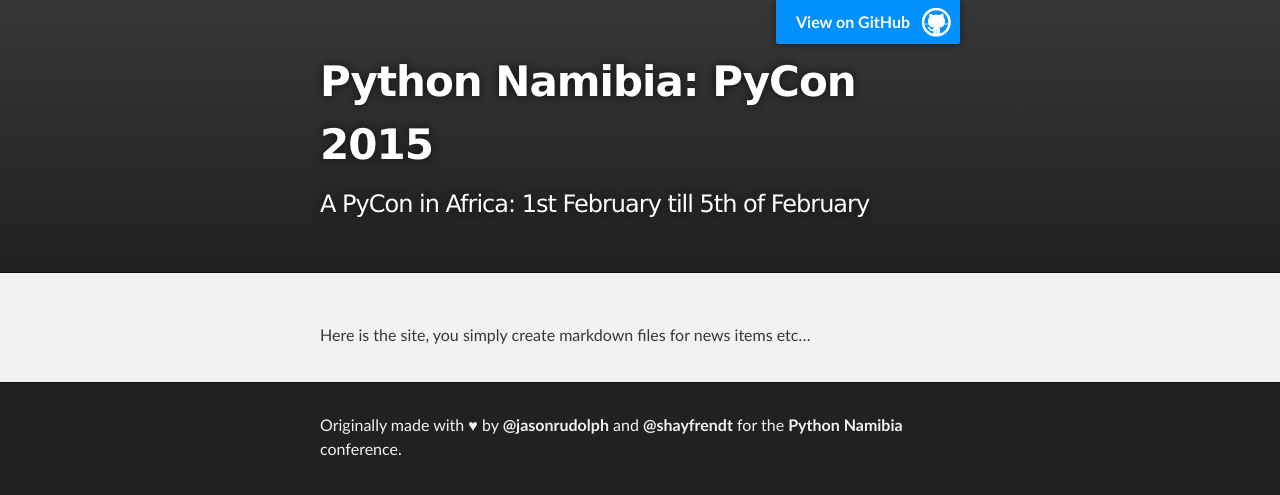
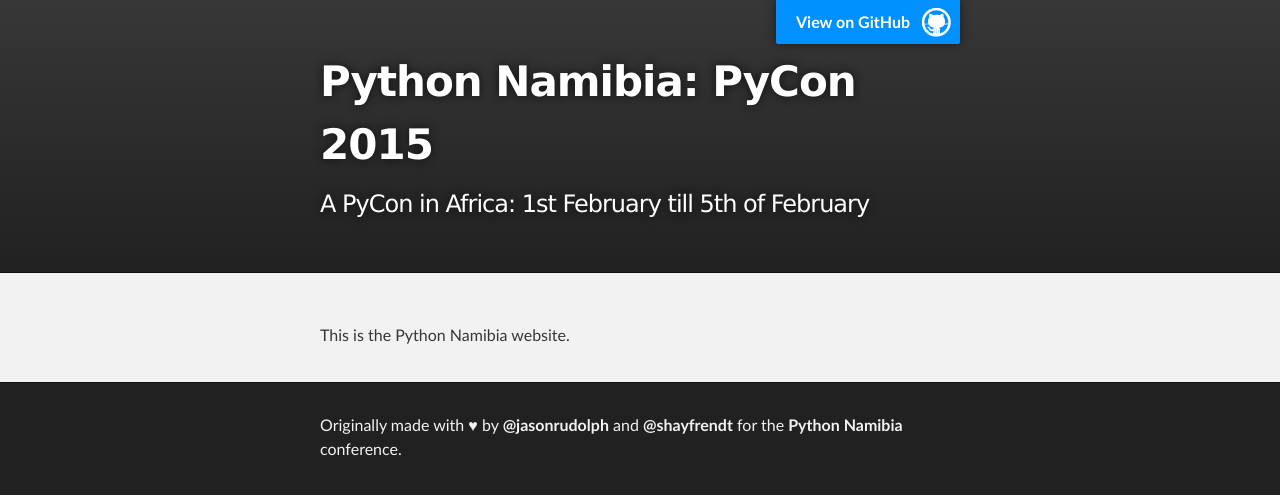
Before and after one commit to python-namibia/python-namibia.github.io-2016, a Jekyll site: the page built from _posts/2015-09-15-The-site.md, in a window 1280 px wide. Shown: the top 495 px of the page. Built offline with Jekyll 4.4.1, drawn with Linux system fonts in a browser that asks for light colours.

Commit message:
Changing text in first news item

```diff
--- a/_posts/2015-09-15-The-site.md
+++ b/_posts/2015-09-15-The-site.md
@@ -3,4 +3,4 @@
 layout: "default"
 ---
 
-Here is the site, you simply create markdown files for news items etc...
+This is the Python Namibia website.
```
